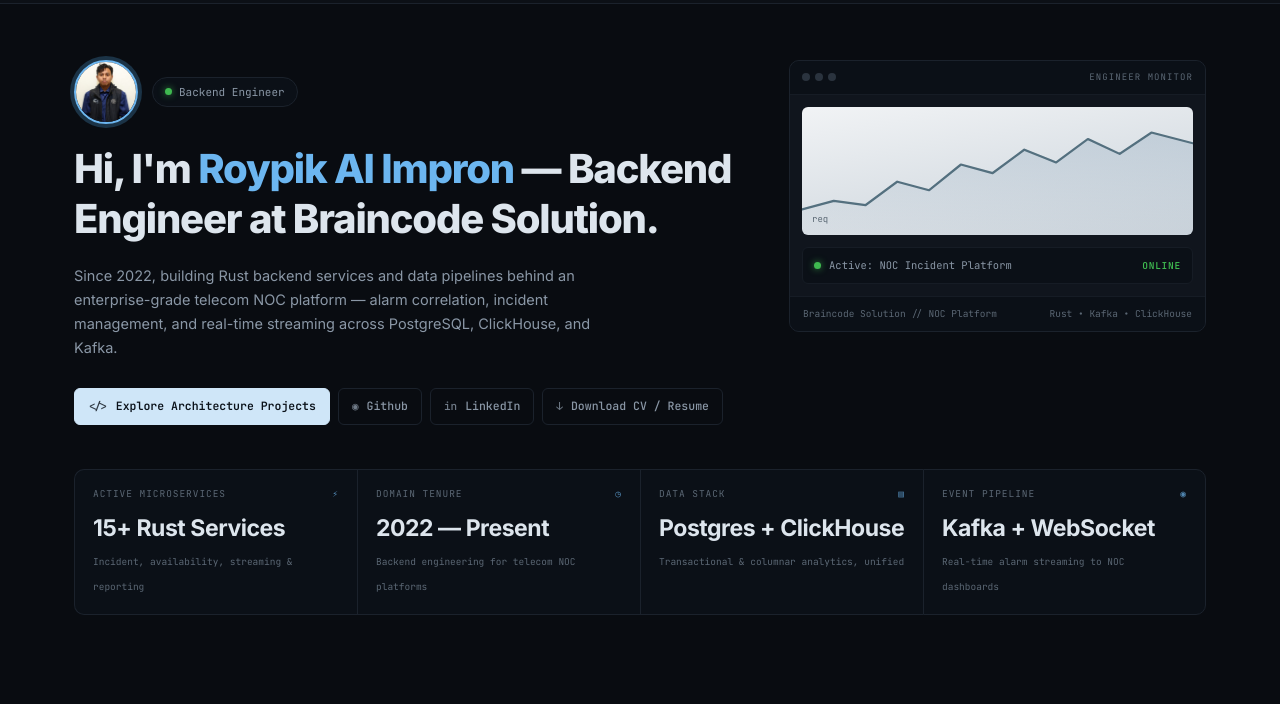
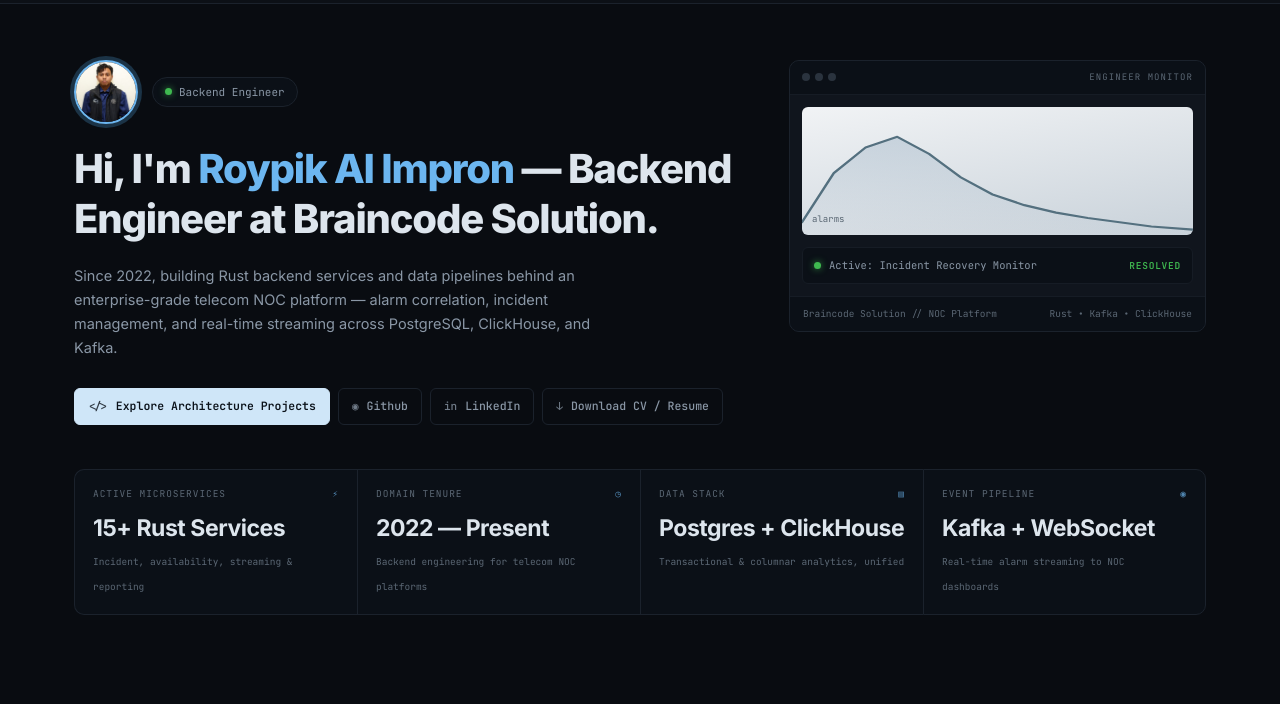
Before and after one commit to Roypik/portofolio, a plain HTML site: page index.html in a window 1280 px wide. Shown: the part 96-800 px from the top of the page. Drawn offline with Linux system fonts and the light colour scheme.

Commit message:
Reskin hero monitor widget to incident/alarm theme

```diff
--- a/index.html
+++ b/index.html
@@ -106,7 +106,7 @@
       </div>
 
       <div class="monitor-screen">
-        <span class="monitor-screen-tag">req</span>
+        <span class="monitor-screen-tag">alarms</span>
         <svg viewBox="0 0 320 120" preserveAspectRatio="none" aria-hidden="true">
           <defs>
             <linearGradient id="fade" x1="0" y1="0" x2="0" y2="1">
@@ -115,15 +115,15 @@
             </linearGradient>
           </defs>
           <polygon fill="url(#fade)"
-            points="0,96 26,88 52,92 78,70 104,78 130,54 156,62 182,40 208,52 234,30 260,44 286,24 320,34 320,120 0,120"/>
+            points="0,108 26,62 52,38 78,28 104,44 130,66 156,82 182,92 208,99 234,104 260,108 286,112 320,115 320,120 0,120"/>
           <polyline fill="none" stroke="#54707f" stroke-width="2" stroke-linejoin="round" stroke-linecap="round"
-            points="0,96 26,88 52,92 78,70 104,78 130,54 156,62 182,40 208,52 234,30 260,44 286,24 320,34"/>
+            points="0,108 26,62 52,38 78,28 104,44 130,66 156,82 182,92 208,99 234,104 260,108 286,112 320,115"/>
         </svg>
       </div>
 
       <div class="monitor-row">
-        <span><i class="dot dot-green"></i> Active: NOC Incident Platform</span>
-        <b class="ok">ONLINE</b>
+        <span><i class="dot dot-green"></i> Active: Incident Recovery Monitor</span>
+        <b class="ok">RESOLVED</b>
       </div>
 
       <div class="monitor-foot">
```
